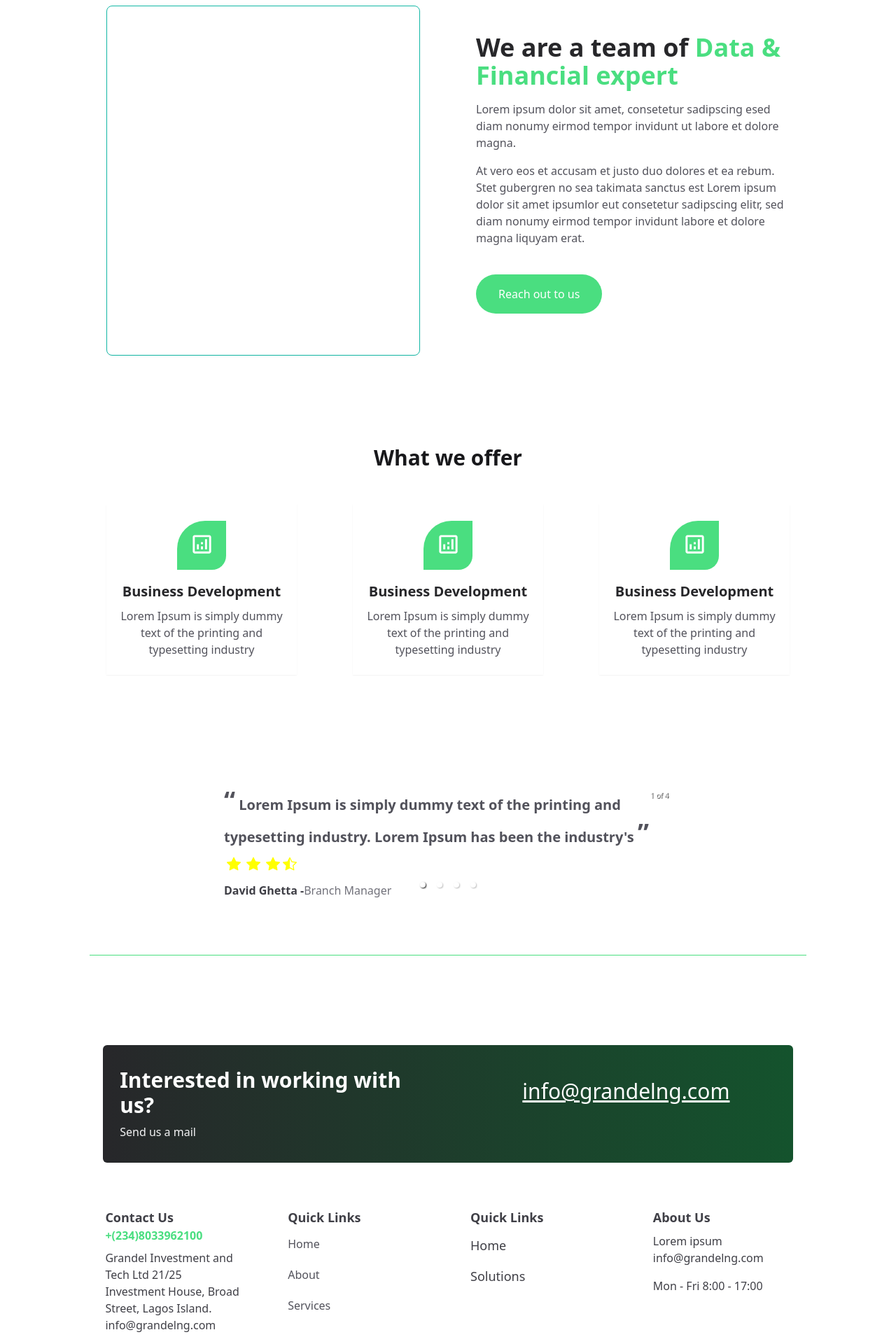
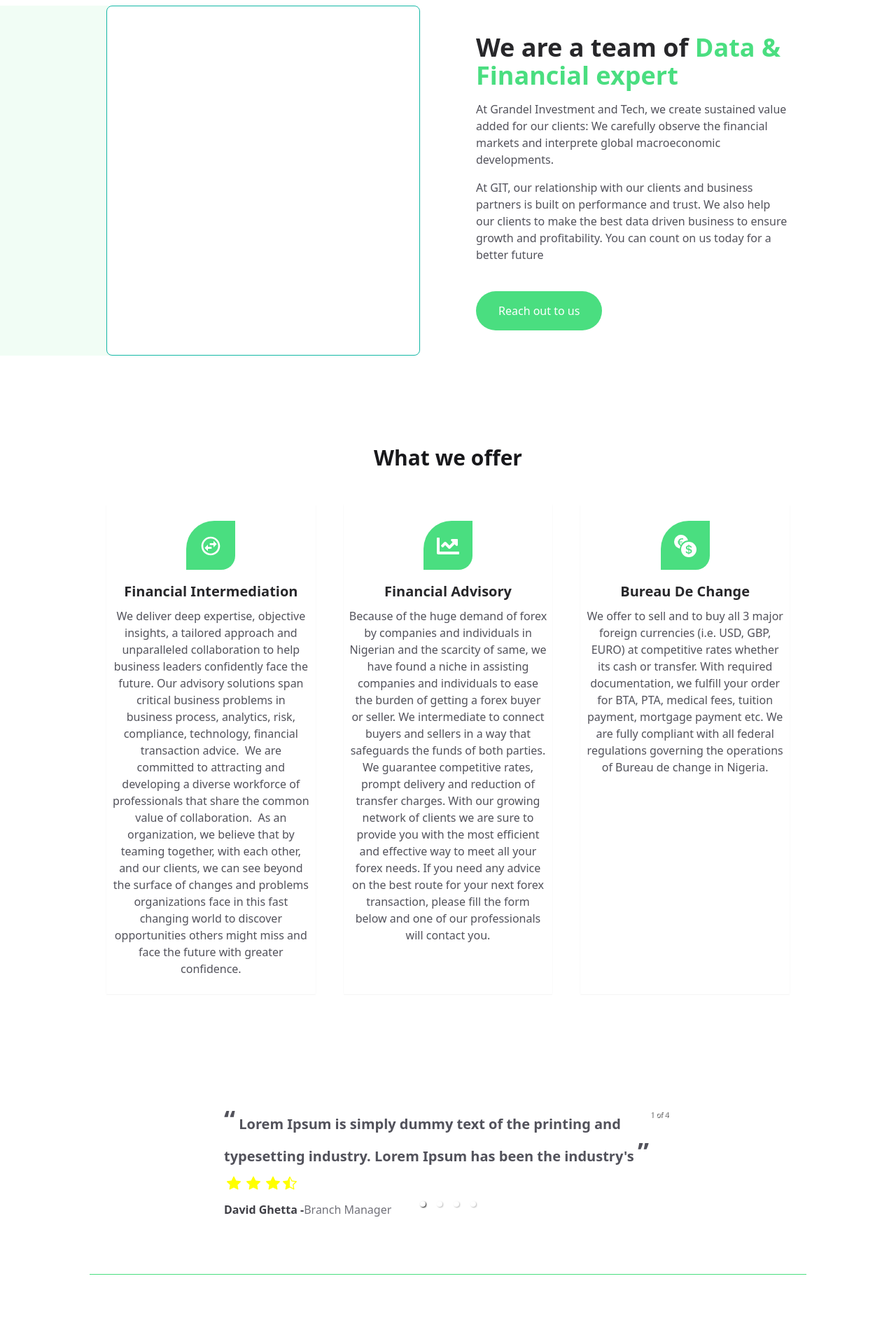
Before and after one commit to zannujulius/grandel, a React (Create React App) app: page / in a window 1280 px wide. Shown: the part 760-2680 px from the top of the page at 70% size. Built offline with nearby package versions, Linux system fonts and the light colour scheme.

Commit message:
updated content

```diff
--- /dev/null
+++ b/src/assets/svg/index.js
@@ -0,0 +1 @@
+export { ReactComponent as Bg } from "../svg/bg.svg";
--- a/src/components/Footer/index.js
+++ b/src/components/Footer/index.js
@@ -4,7 +4,7 @@
 
 const Footer = () => {
   return (
-    <div className="w-full px-8 py-6 lg:p-16 ">
+    <div className="w-full px-8 py-6 lg:p-16 mt-16">
       <div className="w-90% lg:w-[85%] mx-auto ">
         <div className="grid grid-cols-1 lg:grid-cols-4 gap-10 lg:gap-16">
           <div className="">
@@ -44,34 +44,34 @@
               About
             </Link>
             <Link
-              to="/services"
+              to="/service"
               className="py-2 cursor-pointer pr-8 flex align-center pr mt-1 font-normal text-md text-zinc-600"
             >
               Services
             </Link>
           </div>
           <div className="">
-            <div className="font-bold text-zinc-700 text-lg">Quick Links</div>
+            <div className="font-bold text-zinc-700 text-lg">Serivces</div>
             <div>
-              <Link
-                to="/"
-                className="py-1 cursor-pointer pr-8  pr mt-2 block font-light text-lg text-zinc-700"
+              <a
+                href="/service#service"
+                className="py-1 cursor-pointer pr-8  pr mt-2 block font-normal text-lg text-zinc-600"
               >
-                Home
-              </Link>
-              <Link
-                to="/solutions"
-                className=" py-1 cursor-pointer pr-8  pr mt-2 block font-light text-lg text-zinc-700"
+                Data Visualization
+              </a>
+              <a
+                href="/service#service"
+                className="py-1 cursor-pointer pr-8  pr mt-2 block font-normal text-lg text-zinc-600"
               >
-                Solutions
-              </Link>
-              <Link
-                to="/about"
-                className=" py-1 hidden cursor-pointer pr-8  pr mt-2  font-light text-lg text-zinc-700"
+                Reporting tools Implementation
+              </a>
+              <a
+                href="/service#service"
+                className="py-1 cursor-pointer pr-8  pr mt-2 block font-normal text-lg text-zinc-600"
               >
-                About
-              </Link>
-              <Link className=" hidden py-1 cursor-pointer pr-8  pr mt-2  font-light text-lg text-zinc-700">
+                Analytical Maturity Assessment
+              </a>
+              <Link className=" hidden py-1 cursor-pointer pr-8  pr mt-2  font-normal text-lg text-zinc-600">
                 Contact Us
               </Link>
             </div>
--- a/src/screens/About/index.js
+++ b/src/screens/About/index.js
@@ -96,7 +96,7 @@
           )}
         </div>
       </div>
-      <div className="grid grid-cols-1 lg:grid-cols-2 lg:gap:20 lg:w-[80%] mx-auto px-6 mt-16 lg:mt-24">
+      <div className="grid grid-cols-1 lg:grid-cols-2 lg:gap:20 lg:w-[80%] gap-20 mx-auto px-6 mt-16 lg:mt-24">
         <div className="lg:pt-20">
           <div className="text-3xl text-zinc-700 font-semibold">
             Why choose Grandel
@@ -104,17 +104,14 @@
           <div className="text-zinc-400 pt-2 text-2xl ">
             We’re Your Partner in Your Success
           </div>
-          <div className="pt-4">
-            {Array.from(Array(5)).map((i, index) => (
-              <div className="flex py-2" key={index}>
-                <div className="pt-1">
-                  <BsCheck color="lawngreen" />
-                </div>
-                <div className="text-zinc-700 pl-2 ">
-                  Distinctive Experts That Provide Effortless Expertise
-                </div>
-              </div>
-            ))}
+          <div className="pt-4 text-zinc-600">
+            At Grandel Investment and Tech, we create sustained value added for
+            our clients: We carefully observe the financial markets and
+            interprete global macroeconomic developments. At GIT, our
+            relationship with our clients and business partners is built on
+            performance and trust. We also help our clients to make the best
+            data driven business to ensure growth and profitability. You can
+            count on us today for a better future.
           </div>
         </div>
         <div className="h-[400px] mt-10 lg:pt-0 bg-white border-4 border-zinc-200 drop-shadow-md rounded-lg overflow-hidden  animate__animated animate__fadeInLeft">
--- /dev/null
+++ b/src/screens/Home/data.js
@@ -0,0 +1,27 @@
+import { FaChartLine } from "react-icons/fa";
+import { MdOutlineSwapHorizontalCircle } from "react-icons/md";
+import { BsCurrencyExchange } from "react-icons/bs";
+export const homeData = [
+  {
+    id: 1,
+    title: "Financial Intermediation",
+    content: `We deliver deep expertise, objective insights, a tailored approach and unparalleled collaboration to help business leaders confidently face the future. Our advisory solutions span critical business problems in business process, analytics, risk, compliance, technology, financial transaction advice.  We are committed to attracting and developing a diverse workforce of professionals that share the common value of collaboration.  As an organization, we believe that by teaming together, with each other, and our clients, we can see beyond the surface of changes and problems organizations face in this fast changing world to discover opportunities others might miss and face the future with greater confidence.`,
+    tag: (
+      <MdOutlineSwapHorizontalCircle className="" size={32} color={"white"} />
+    ),
+  },
+  {
+    id: 2,
+    content: `Because of the huge demand of forex by companies and individuals in Nigerian and the scarcity of same, we have found a niche in assisting companies and individuals to ease the burden of getting a forex buyer or seller. We intermediate to connect buyers and sellers in a way that safeguards the funds of both parties. We guarantee competitive rates, prompt delivery and reduction of transfer charges. With our growing network of clients we are sure to provide you with the most efficient and effective way to meet all your forex needs.
+    If you need any advice on the best route for your next forex transaction, please fill the form below and one of our professionals will contact you.
+    `,
+    title: "Financial Advisory",
+    tag: <FaChartLine className="" size={32} color={"white"} />,
+  },
+  {
+    id: 3,
+    content: `We offer to sell and to buy all 3 major foreign currencies (i.e. USD, GBP, EURO) at competitive rates whether its cash or transfer. With required documentation, we fulfill your order for BTA, PTA, medical fees, tuition payment, mortgage payment etc. We are fully compliant with all federal regulations governing the operations of Bureau de change in Nigeria.    `,
+    title: "Bureau De Change",
+    tag: <BsCurrencyExchange className="" size={32} color={"white"} />,
+  },
+];
--- a/src/screens/Home/index.js
+++ b/src/screens/Home/index.js
@@ -6,6 +6,8 @@
 import { MdOutlineAnalytics } from "react-icons/md";
 import Interested from "../../components/Interested";
 import { Link } from "react-router-dom";
+import { homeData } from "./data";
+import { Bg } from "../../assets/svg";
 const Home = () => {
   const Slider = () => {
     return (
@@ -49,8 +51,9 @@
   return (
     <Layout className="">
       {/* hero */}
-      <div className="pt-[150px] lg:pt-[200px] lg:h-[80vh]">
-        <div className="grid grid-cols-1 lg:grid-cols-2 lg:gap:20 lg:w-[80%] mx-auto px-6">
+      <div className="pt-[150px] lg:pt-[200px] lg:h-[80vh] relative overflow-hidden">
+        <Bg className="absolute lg:top-[-300px] right-[-100px] rotate-45 top-[-500px] " />
+        <div className="grid grid-cols-1 lg:grid-cols-2 lg:gap:20 lg:w-[80%] mx-auto px-6 ">
           <div className="">
             <div className="text-5xl leading-[60px] text-left md:text-center lg:text-left text-zinc-800 font-semibold">
               Make best financial investment with us at{" "}
@@ -75,7 +78,9 @@
         </div>
       </div>
       {/* Section */}
-      <div className="mt-32">
+      <div className="mt-32 relative overflow-hidden">
+        <Bg className="absolute top-[0px] left-[-800px]  lg:left-[-500px]" />
+
         <div className="grid grid-cols-1 lg:grid-cols-2 lg:gap-20 lg:w-[80%] mx-auto px-6">
           <div className="mt-10 lg:mt-0">
             <div className="h-[500px] bg-white drop-shadow-sm border rounded-lg border-teal-500"></div>
@@ -86,14 +91,15 @@
               <span className="text-green-400">Data & Financial expert</span>
             </h1>
             <div className="pt-4 text-zinc-600 text-left md:text-center lg:text-left ">
-              Lorem ipsum dolor sit amet, consetetur sadipscing esed diam nonumy
-              eirmod tempor invidunt ut labore et dolore magna.
+              At Grandel Investment and Tech, we create sustained value added
+              for our clients: We carefully observe the financial markets and
+              interprete global macroeconomic developments.
             </div>
             <div className="pt-4 text-zinc-600 text-left md:text-center lg:text-left">
-              At vero eos et accusam et justo duo dolores et ea rebum. Stet
-              gubergren no sea takimata sanctus est Lorem ipsum dolor sit amet
-              ipsumlor eut consetetur sadipscing elitr, sed diam nonumy eirmod
-              tempor invidunt labore et dolore magna liquyam erat.
+              At GIT, our relationship with our clients and business partners is
+              built on performance and trust. We also help our clients to make
+              the best data driven business to ensure growth and profitability.
+              You can count on us today for a better future
             </div>
             <div className="pt-10">
               <div className="bg-green-400 text-white px-8 py-4 rounded-[50px] w-[fit-content] ">
@@ -108,27 +114,19 @@
         <div className="text-center text-3xl text-zinc-900 pb-4 font-semibold">
           What we offer
         </div>
-        <div className="grid grid-cols-1 lg:grid-cols-3 lg:gap-20 lg:w-[80%] mx-auto px-6">
-          {Array.from(Array(3)).map((i, index) => (
-            <div key={index} className="my-8 py-6 shadow-sm bg-white px-2">
+        <div className="grid grid-cols-1 lg:grid-cols-3 lg:gap-10 lg:w-[80%] mx-auto px-6">
+          {homeData.map((i, index) => (
+            <div key={i.id} className="my-8 py-6 shadow-sm bg-white px-2">
               <div className="flex align-center justify-center">
-                <div className="w-[70px] h-[70px] rounded-tl-[40px] rounded-br-[20px] flex align-center justify-center bg-green-400 pt-4">
-                  <div className="">
-                    <MdOutlineAnalytics
-                      color="white"
-                      fill="white"
-                      stroke="white"
-                      size={35}
-                    />
-                  </div>
+                <div className="w-[70px] h-[70px] rounded-tl-[40px] rounded-br-[20px] flex align-center justify-center bg-green-400 pt-5">
+                  <div className="">{i.tag}</div>
                 </div>
               </div>
               <div className="text-zinc-800 text-[20px] cursor-pointer pt-4 text-center hover:text-green-600 transition-all ease font-semibold">
-                Business Development
+                {i.title}
               </div>
-              <div className="pt-2 text-center md:text-center lg:text-center text-zinc-600">
-                Lorem Ipsum is simply dummy text of the printing and typesetting
-                industry
+              <div className="pt-2 text-center md:text-center lg:text-center text-zinc-600 ">
+                {i.content}
               </div>
             </div>
           ))}
--- a/src/screens/Service/index.js
+++ b/src/screens/Service/index.js
@@ -97,11 +97,16 @@
         </div>
       </div>
 
-      <div className="grid grid-cols-1 gap-14 lg:grid-cols-2 lg:gap-20 lg:w-[80%] mx-auto px-6 mt-10 justify-items-center">
+      <div
+        className="grid grid-cols-1 gap-14 lg:grid-cols-2 lg:gap-20 lg:w-[80%] mx-auto px-6 mt-10 justify-items-center"
+        id="service"
+      >
         {serviceData.map((i) => (
           <div className="" key={i.id}>
             <div className="text-green-400 text-lg text-left">{i.tag}</div>
-            <div className="text-zinc-700 text-2xl">{i.title}</div>
+            <div className="text-zinc-700 text-2xl font-semibold">
+              {i.title}
+            </div>
             <div className="">{i.content}</div>
           </div>
         ))}
```
Also changed, not shown: src/assets/svg/bg.svg (added).
